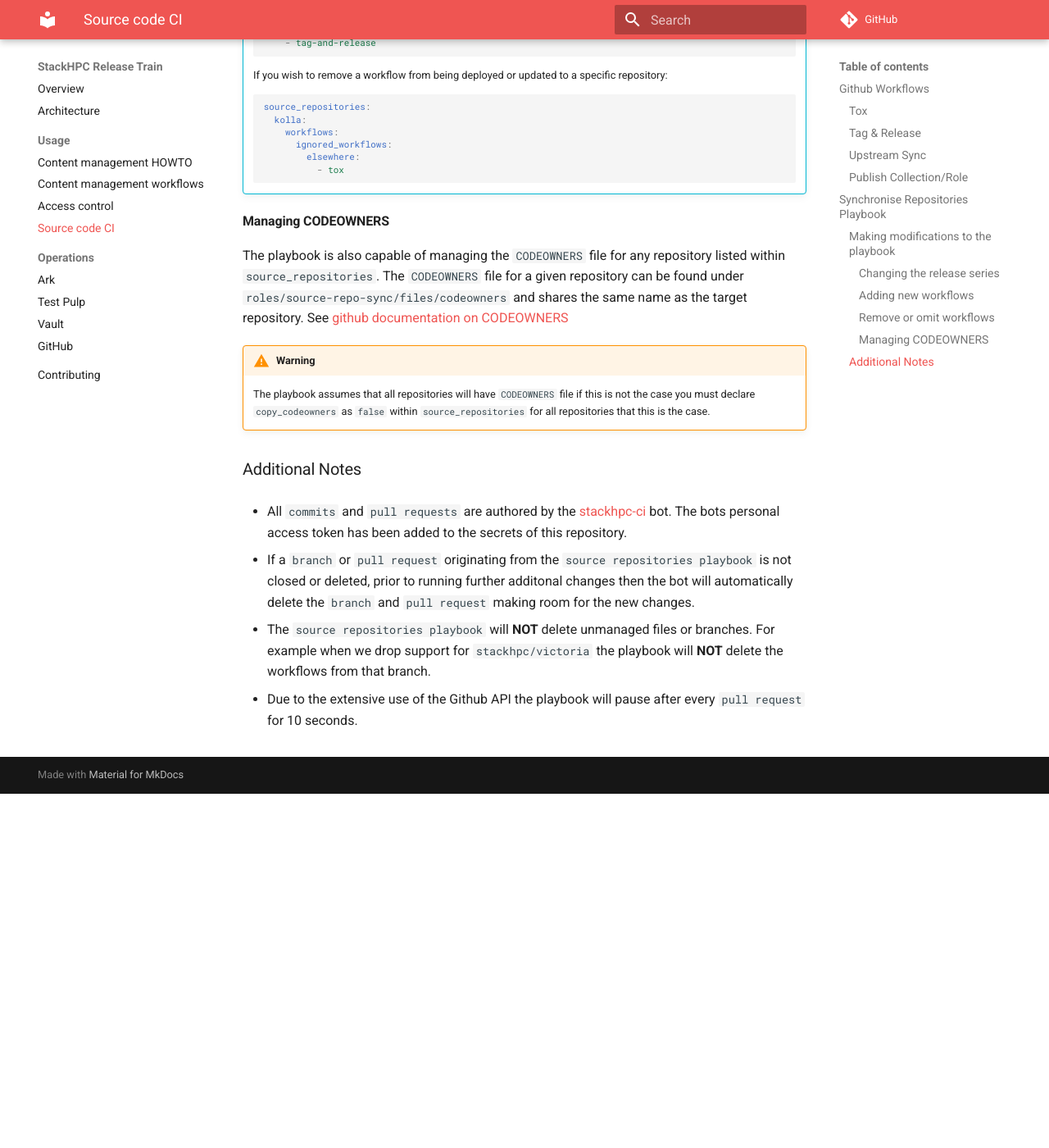
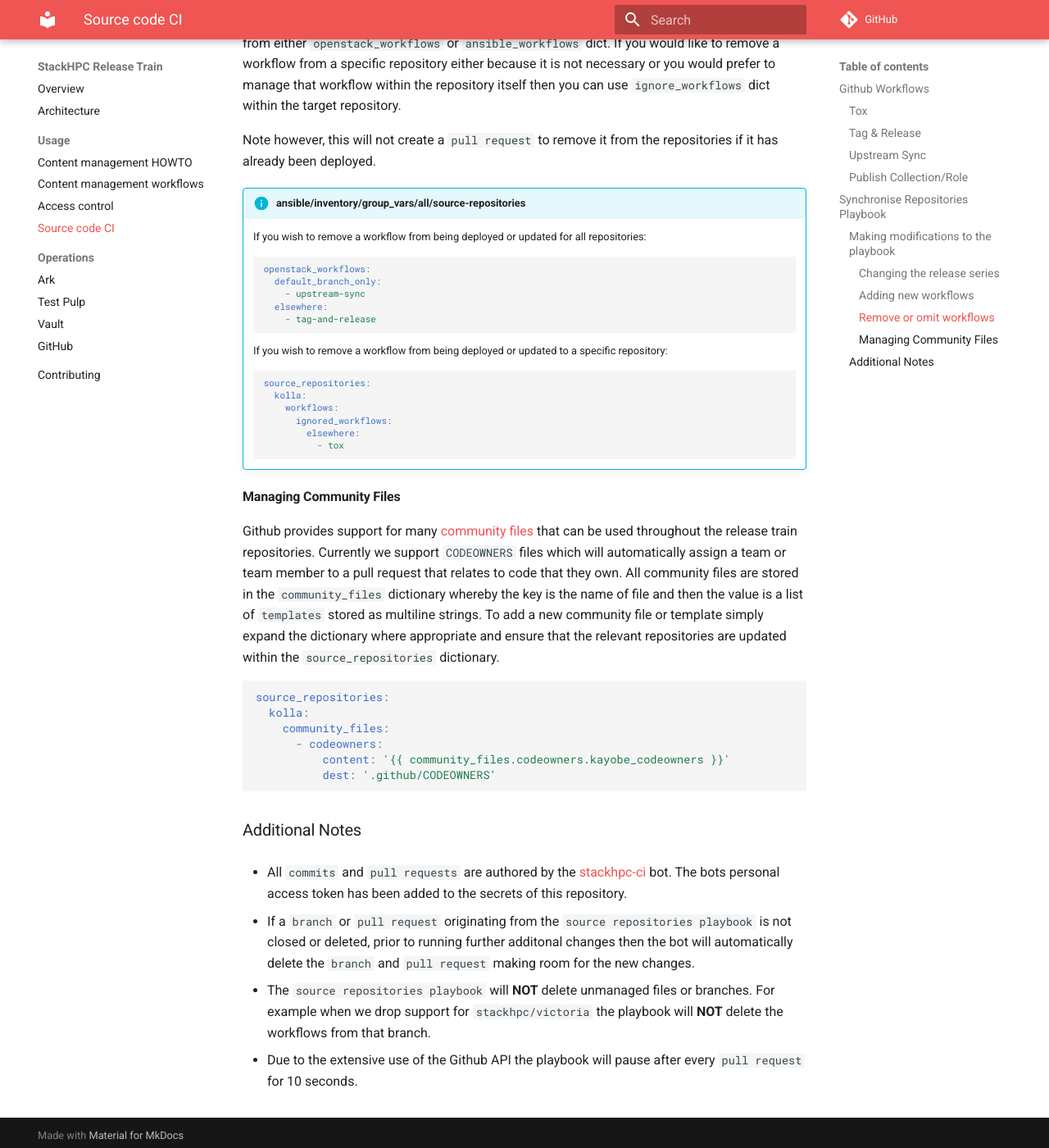
Before and after one commit to stackhpc/stackhpc-release-train, an MkDocs documentation site: the page built from docs/usage/source-code-ci.md, in a window 1280 px wide and 1400 px high, scrolled down 5371 px. Shown: the whole window at 82% size. Built offline with MkDocs 1.6.1 and Material for MkDocs 9.7.7, drawn with Linux system fonts in a browser that asks for light colours; comment, search, counter and statistics services are not loaded; before the commit the page ends 6339 px from its top, so only the background shows below that; some of the changed text lies outside the part shown.

Commit message:
feat: update docs to reflect latest changes

````diff
--- a/docs/usage/source-code-ci.md
+++ b/docs/usage/source-code-ci.md
@@ -87,12 +87,14 @@ The motivation behind this is to have single-source of truth and free up develop
     * **openstack_workflows**: dictionary of OpenStack specific workflows as mentioned above
         * default_branch_only: list of workflows that will only exist on the `default branch` **(master/main)**
         * elsewhere: list of workflows that will be placed on other branches such as `stackhpc/xena` see `default_releases`
-    * **ansible_workflows**: dictionary contain either the type of Ansible `collection` or `role`
+    * **ansible_workflows**: dictionary that contains either the type of Ansible `collection` or `role`
         * collection: list of workflows specific to Ansible collections
         * role: list of workflows specific to Ansible roles
+    * **community_files**: dictionary of templates for various community files.
+      Each community file can have multiple templates are can be written as multiline strings.
     * **source_repositories**: dictionary of repositories targeted by the Ansible playbook
         * repository_name: points to repository, must match the name of the repository exactly.
-            * repository_type: used to distinguish if the repository is OpenStack or Ansible related, defaults to OpenStack if not provided
+            * repository_type: used to distinguish if the repository is OpenStack, Ansible or branchless, defaults to OpenStack if not provided
             * workflows: can either use `openstack_workflows`, `ansible_workflows` or provide a custom set of workflows, see ** below! **
 
     ```yaml
@@ -112,10 +114,29 @@ The motivation behind this is to have single-source of truth and free up develop
         - publish_collection
       role:
         - publish_role
+    community_files:
+      codeowners:
+        kayobe_codeowners: |
+          * @stackhpc/kayobe
+        ansible_codeowners: |
+          * @stackhpc/ansible
     source_repositories:
       kolla:
-        workflows: '{{ openstack_workflows }}'
-      ansible-collection-pulp:
+        community_files:
+          - codeowners:
+              content: '{{ community_files.codeowners.kayobe_codeowners }}'
+              dest: '.github/CODEOWNERS'
+      barbican:
+        ignored_releases:
+          - victoria
+          - xena
+      stackhpc-inspector-plugins:
+        repository_type: 'branchless'
+        workflows: '{{ openstack_workflows.elsewhere }}'
+      ansible-role-os-networks:
+        repository_type: 'ansible'
+        workflows: '{{ ansible_workflows.role }}'
+      ansible-collection-cephadm:
         repository_type: 'ansible'
         workflows: '{{ ansible_workflows.collection }}'
     ```
@@ -215,14 +236,21 @@ Note however, this will not create a `pull request` to remove it from the reposi
               - tox
     ```
 
-#### Managing CODEOWNERS
+#### Managing Community Files
 
-The playbook is also capable of managing the `CODEOWNERS` file for any repository listed within `source_repositories`.
-The `CODEOWNERS` file for a given repository can be found under `roles/source-repo-sync/files/codeowners` and shares the same name as the target repository.
-See [github documentation on CODEOWNERS](https://docs.github.com/en/repositories/managing-your-repositorys-settings-and-features/customizing-your-repository/about-code-owners)
+Github provides support for many [community files](https://docs.github.com/en/communities/setting-up-your-project-for-healthy-contributions/creating-a-default-community-health-file) that can be used throughout the release train repositories.
+Currently we support `CODEOWNERS` files which will automatically assign a team or team member to a pull request that relates to code that they own.
+All community files are stored in the `community_files` dictionary whereby the key is the name of file and then the value is a list of `templates` stored as multiline strings.
+To add a new community file or template simply expand the dictionary where appropriate and ensure that the relevant repositories are updated within the `source_repositories` dictionary.
 
-!!! warning
-    The playbook assumes that all repositories will have `CODEOWNERS` file if this is not the case you must declare `copy_codeowners` as `false` within `source_repositories` for all repositories that this is the case.
+```yaml
+source_repositories:
+  kolla:
+    community_files:
+      - codeowners:
+          content: '{{ community_files.codeowners.kayobe_codeowners }}'
+          dest: '.github/CODEOWNERS'
+```
 
 ### Additional Notes
 
````
